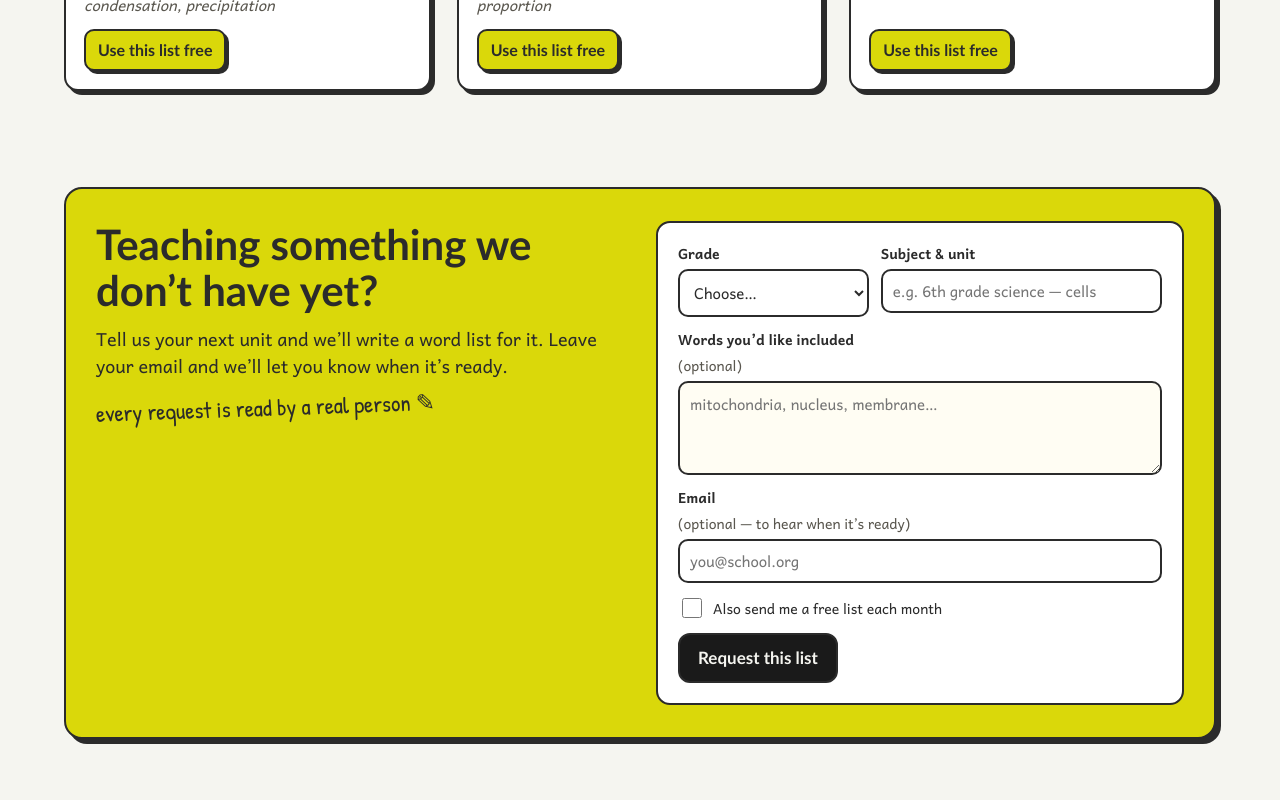
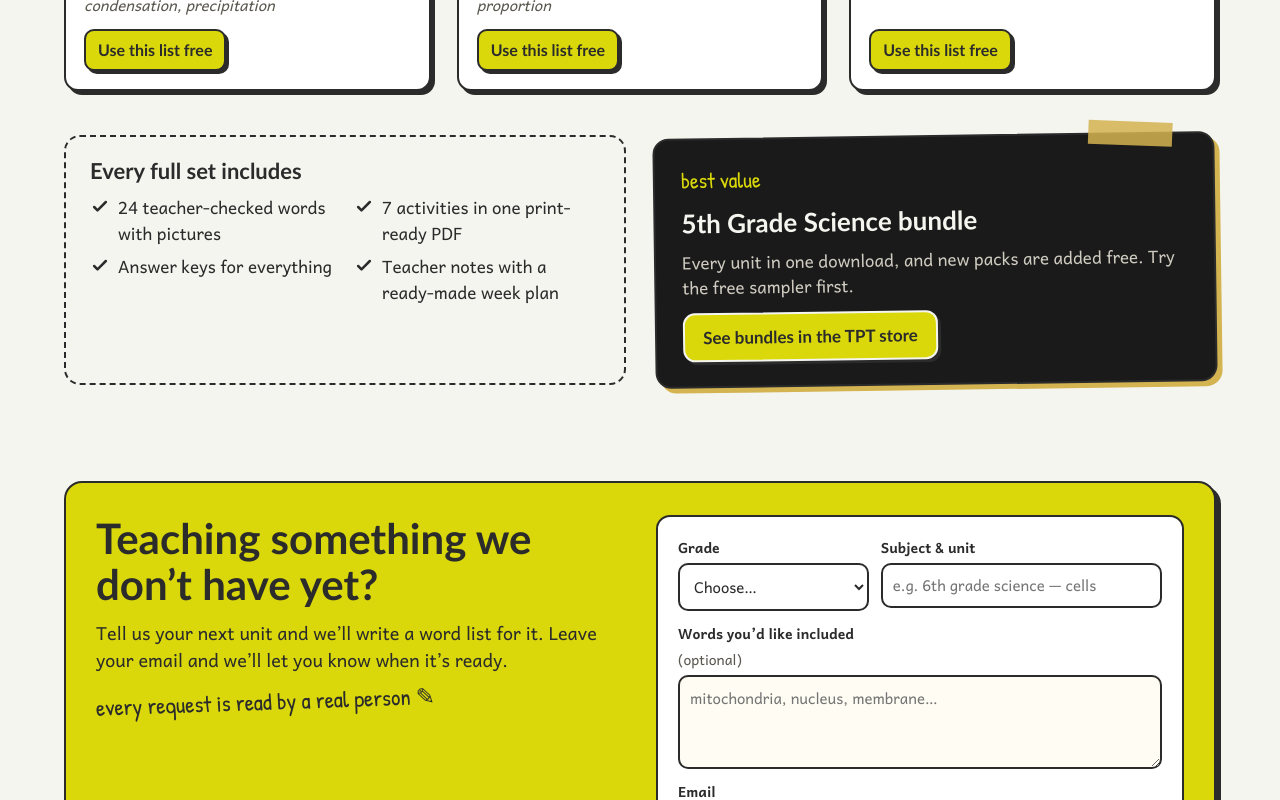
Before and after one commit to DangerLabKing/liveglossarypro, a React (Vite) app: page / in a window 1280 px wide. Shown: the part 2760-3560 px from the top of the page. Built offline with nearby package versions, Linux system fonts and the light colour scheme; a web font is replaced by a local one.

Commit message:
Link the TPT store and update the bundle box

```diff
--- a/src/components/Landing.jsx
+++ b/src/components/Landing.jsx
@@ -162,15 +162,15 @@ export function Landing({ go, loadSample, rows = [], listName = '', newList }) {
             <div className="includes">
               <h3 style={{ fontSize: 22 }}>Every full set includes</h3>
               <ul>
-                {['The full word list, teacher-written', 'All 8 worksheets as print-ready PDFs', 'Answer keys for everything', 'The CSV, to remix in the free tool']
+                                {['24 teacher-checked words with pictures', '7 activities in one print-ready PDF', 'Answer keys for everything', 'Teacher notes with a ready-made week plan']
                   .map(t => <li key={t}><CheckIcon color="#2B2B2B" />{t}</li>)}
               </ul>
             </div>
             <div className="bundle">
               <span className="tape" />
               <span className="hand" style={{ fontSize: 22, color: '#DAD80A' }}>best value</span>
-              <h3 style={{ fontSize: 26 }}>Whole-year grade bundles</h3>
-              <p style={{ color: '#CFCBC0' }}>Every unit for one grade and subject in a single download — vocabulary planned for the year.</p>
+                            <h3 style={{ fontSize: 26 }}>5th Grade Science bundle</h3>
+              <p style={{ color: '#CFCBC0' }}>Every unit in one download, and new packs are added free. Try the free sampler first.</p>
               <a className="btn btn-gold" style={{ alignSelf: 'flex-start', borderColor: '#F5F5F0' }} href={STORE.tptUrl} target="_blank" rel="noopener noreferrer">See bundles in the TPT store</a>
             </div>
           </div>
--- a/src/content/site.js
+++ b/src/content/site.js
@@ -13,7 +13,7 @@
 // Leave tptUrl empty ('') and the site simply hides every "on TPT" button.
 // When your store page is ready, paste its address between the quotes.
 export const STORE = {
-  tptUrl: '',                                         // e.g. 'https://www.teacherspayteachers.com/store/your-store'
+    tptUrl: 'https://www.teacherspayteachers.com/store/liveglossarypro-resources',                                        // e.g. 'https://www.teacherspayteachers.com/store/your-store'
   coffeeUrl: 'https://buymeacoffee.com/cliffowright',
 };
 
```
